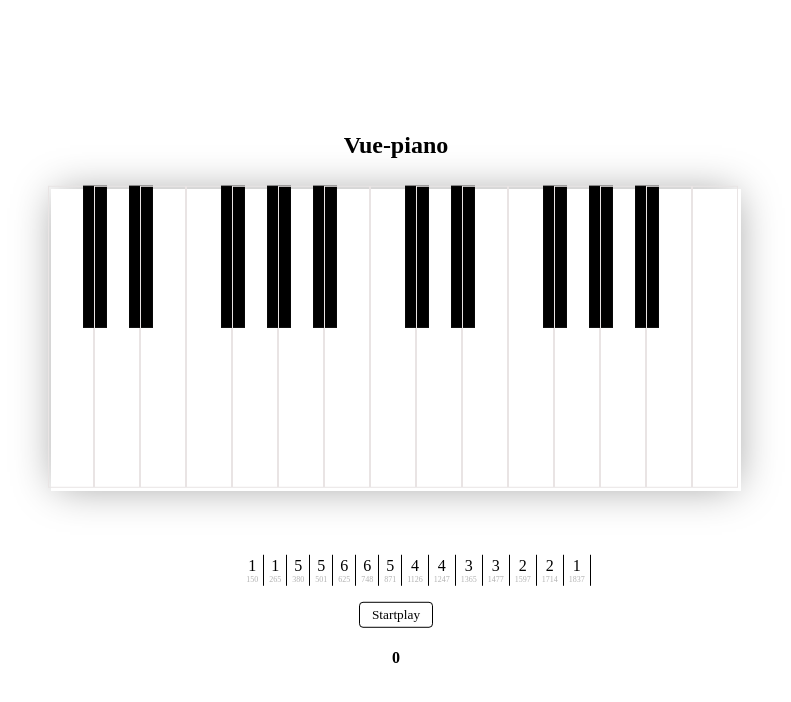
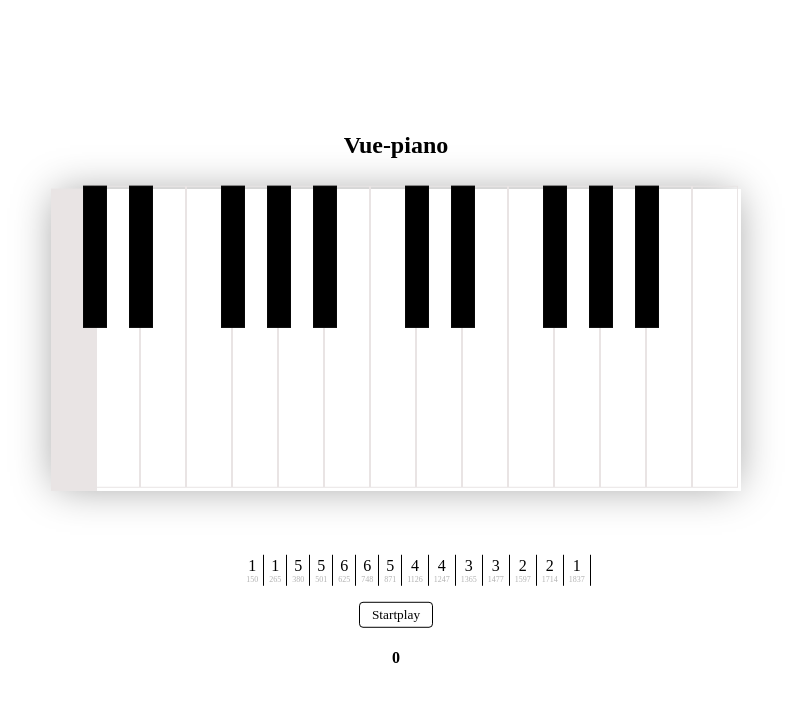
Before and after one commit to Yizi-Yeh/Vue-Instrument, a plain HTML site: page index.html in a window 1280 px wide. Shown: the whole page, without its empty margins (244-1035 px from the left). Drawn offline with nearby package versions, Linux system fonts and the light colour scheme.

Commit message:
鍵盤key綁定畫面

```diff
--- a/index.html
+++ b/index.html
@@ -25,10 +25,11 @@
             <div
               @click="playnote(s.num,0.5)"
               class="white"
-              :class="get_current_highlight(s.num)"
+              :class='get_current_highlight(s.num,s.key)?"playing":""'
               v-if='s.type=="white"'
             ></div>
             <div
+              :class='get_current_highlight(s.num,s.key)?"playing":""'
               @click="playnote(s.num,0.5)"
               class="black"
               v-if='s.type=="black"'
--- a/index.js
+++ b/index.js
@@ -15,6 +15,7 @@ const vm = new Vue({
     now_note_id:0,
     next_note_id:0,
     playing_time:0,
+    now_press_key:-1,
     player:null,
     display_keys:[
         {num: 1,key: 90  ,type:'white'},
@@ -82,7 +83,10 @@ const vm = new Vue({
             this.playing_time = 0;
             this.next_note_id = 0
         },
-        get_current_highlight: function(id){
+        get_current_highlight: function(id,skey){
+            if(this.now_press_key==skey){
+                return true
+            }
             if(this.notes.length===0){
                 return false
 
@@ -105,9 +109,16 @@ const vm = new Vue({
 
 $(window).keydown(function(e){
     const key = e.which
+
+    vm.now_press_key = key
+
     for (let i = 0;i<=vm.display_keys.length;i++){
         if(key===vm.display_keys[i].key){
             vm.playnote(vm.display_keys[i].num,0.3)
         }
     }
 })
+
+$(window).keyup(function(){
+    vm.now_press_key = -1
+})
--- a/style.css
+++ b/style.css
@@ -28,12 +28,12 @@ body {
   border: solid 1px rgb(233, 228, 228);
   transform: translate(-3px, -3px);
   transition: 0.1s;
-  z-index: -1px;
 }
 .white.playing {
   background-color: rgb(233, 228, 228);
   transform: translate(0px, 0px);
 }
+
 .black.playing {
   background-color: rgb(100, 98, 98);
   transform: translate(0px, 0px);
@@ -51,7 +51,7 @@ body {
   background-color: black;
   margin-left: -11px;
   margin-right: -11px;
-  z-index: 999px;
+  z-index: 20;
   transform: translate(-3px, -3px);
 }
 .black:hover {
```
Also changed, not shown: 1 other file.
